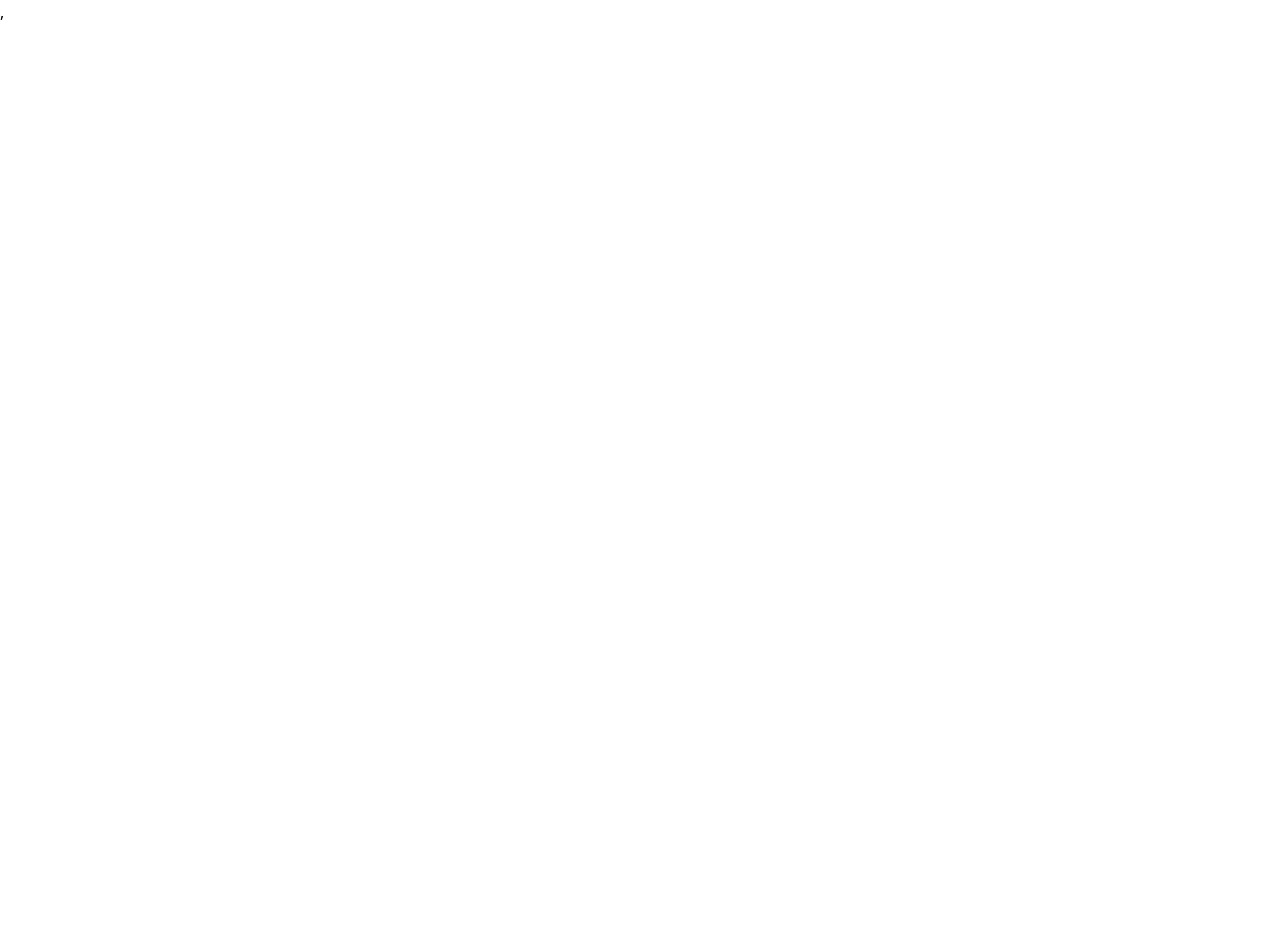
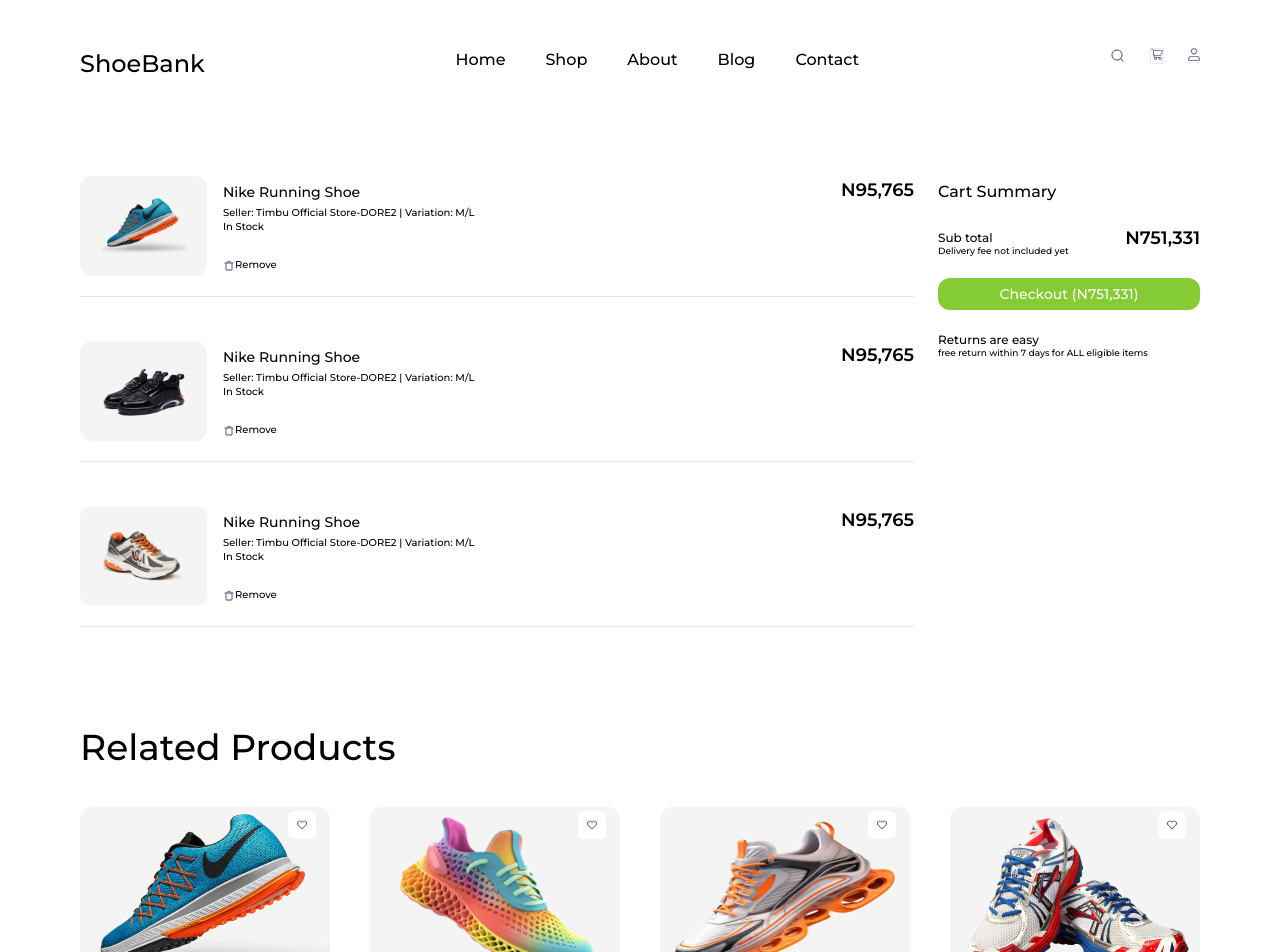
Before and after one commit to Jumai26/HNG-Task-2, a React (Vite) app: page /mycart in a window 1280 px wide. Shown: the top 952 px of the page. Before the commit the page ends 800 px from the top, so only its background shows below. Built offline with nearby package versions, Linux system fonts and the light colour scheme.

Commit message:
cart website view

```diff
--- a/src/App.jsx
+++ b/src/App.jsx
@@ -3,6 +3,7 @@
 import './App.css'
 import Home from './components/Home';
 import AllCart from './components/AllCart';
+import Checkout from './components/Checkout';
 
 function App() {
 
@@ -10,7 +11,8 @@
     <>
         <Routes>
           <Route path="/" element={<Home />} />
-          <Route path="/mycart" elemenr={<AllCart />} />
+          <Route path="/mycart" element={<AllCart />} />
+          <Route path="/checkout" element={<Checkout />} />
         </Routes>
     </>
   )
--- a/src/components/AllCart.jsx
+++ b/src/components/AllCart.jsx
@@ -1,4 +1,5 @@
 import React from "react";
+import { Link } from "react-router-dom";
 import Navbar from "../components/Navbar";
 import Shoeone from "../assets/images/shoefirst.png";
 import Thrash from "../assets/icons/thrash.png";
@@ -41,7 +42,9 @@
                         <span className=" sm:text-lg sm:leading-3 font-semibold">N751,331</span>
                     </div>
                     <p className='text-[9px] sm:text-[10px]leading-none sm:leading-2 font-medium '>Delivery fee not included yet</p>
-                    <button className='w-full p-1 bg-secondary-color rounded-xl text-white text-[11.19px] leading-3 sm:text-sm sm:leading-6 mt-5'>Checkout (N751,331) </button>
+                    <Link to="/checkout">
+                        <button className='w-full p-1 bg-secondary-color rounded-xl text-white text-[11.19px] leading-3 sm:text-sm sm:leading-6 mt-5 hover:p-2 hover:border-green-950 hover:border'>Checkout (N751,331) </button>
+                    </Link>
                     <p className='text-[9px] sm:text-[12px] leading-none sm:leading-2 font-medium mt-6'>Returns are easy</p>
                     <p className='text-[9px] sm:text-[10px]leading-none sm:leading-2 font-medium '>free return within 7 days for ALL eligible items</p>
                 </div>
--- /dev/null
+++ b/src/components/Checkout.jsx
@@ -0,0 +1,7 @@
+export default function Checkout(params) {
+    return (
+        <div>
+            <h1>COME</h1>
+        </div>
+    )
+};
--- a/src/components/Home.jsx
+++ b/src/components/Home.jsx
@@ -6,7 +6,6 @@
 import Trending from "../components/Trending";
 import AllProducts from "../components/AllProducts";
 import Footer from "../components/Footer";
-import AllCart from "../components/AllCart";
 
 export default function Home() {
     return (
@@ -19,7 +18,6 @@
             <Trending />
             <AllProducts />
             <Footer />
-            <AllCart />
         </div>
     )
 };
--- a/src/components/RelatedProduct.jsx
+++ b/src/components/RelatedProduct.jsx
@@ -15,7 +15,7 @@
 
 export default function BestSellers() {
     return (
-        <div className='sm:mx-20 mb-3 mx-6 sm:mt-20 font-headings font-medium'>
+        <div className='sm:mx-20 mb-20 mx-6 sm:mt-20 font-headings font-medium'>
             <p className='sm:text-4xl sm:leading-10 sm:mb-10'>Related Products</p>
             {/* <div className='grid grid-cols-2 sm:grid-cols-4 justify-stretch gap-x-2 gap-y-8 sm:gap-6 '> */}
             <div className=' flex flex-row flex-wrap flex-shrink flex-grow justify-between sm:justify-between gap-x-2 gap-y-8 sm:gap-6 '>
```
